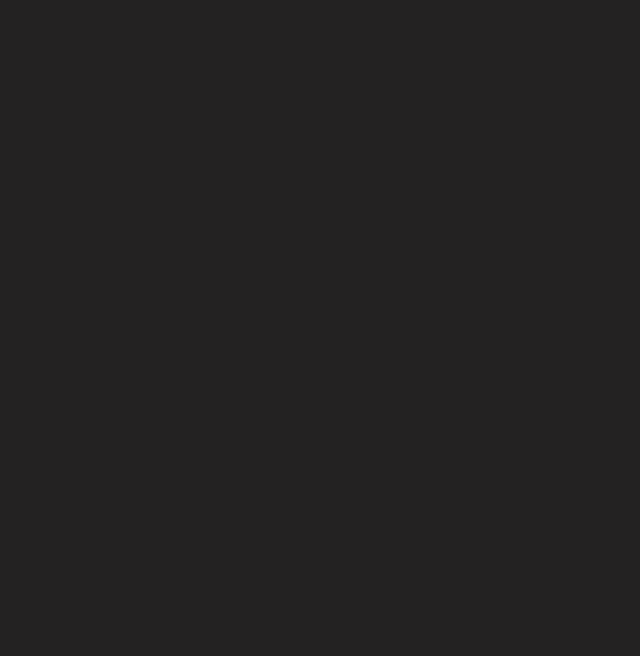
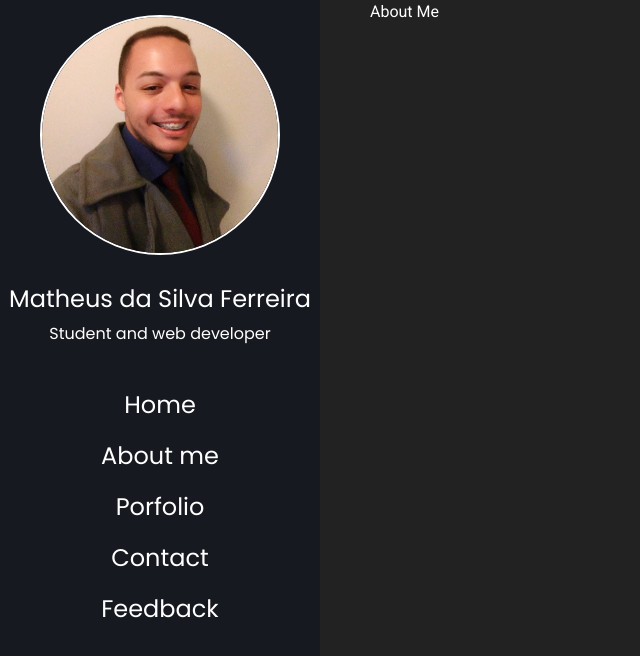
Before and after one commit to Matheus3Ferreira/dotFerreira, a React (Create React App) app: page /aboutme in a window 1280 px wide. Before the commit this address had no page. Shown: the top 656 px of the page, without its empty margins (0-640 px from the left). Built offline with nearby package versions, Linux system fonts and the light colour scheme.

Commit message:
Fixing navbar all pages

```diff
--- a/public/index.html
+++ b/public/index.html
@@ -14,6 +14,7 @@
     <link rel="preconnect" href="https://fonts.gstatic.com" crossorigin>
     <link href="https://fonts.googleapis.com/css2?family=Poppins:wght@400;700&family=Roboto:wght@400;700&display=swap" rel="stylesheet">
     <link rel="manifest" href="%PUBLIC_URL%/manifest.json" />
+    <link href="https://cdn.jsdelivr.net/npm/bootstrap@5.1.3/dist/css/bootstrap.min.css" rel="stylesheet" integrity="sha384-1BmE4kWBq78iYhFldvKuhfTAU6auU8tT94WrHftjDbrCEXSU1oBoqyl2QvZ6jIW3" crossorigin="anonymous">
 
     <title>React App</title>
   </head>
--- a/src/App.tsx
+++ b/src/App.tsx
@@ -1,15 +1,13 @@
-import "bootstrap/dist/css/bootstrap.min.css";
-import { BrowserRouter, Route, Routes } from "react-router-dom";
-import { Home } from "./pages/Home";
+import { SideBar } from "./components/SideBar";
 import "./styles/global.scss";
+import {RoutesComponent} from "./routes"
 
 function App() {
   return (
-    <BrowserRouter>
-      <Routes>
-        <Route index element={<Home />} />
-      </Routes>
-    </BrowserRouter>
+   <div className="page-layout">
+     <SideBar />
+     <RoutesComponent/>
+   </div>
   );
 }
 
--- /dev/null
+++ b/src/components/SideBar.tsx
@@ -0,0 +1,19 @@
+import profile from "../assets/profile.svg";
+import "../styles/sidebar.scss"
+
+export function SideBar(){
+    return (
+        <div className="side-bar">
+            <img src={profile} alt="profile"/>
+            <h2>Matheus da Silva Ferreira</h2>
+            <p>Student and web developer</p>
+            <nav>
+                <a href="/">Home</a>
+                <a href="/aboutme">About me</a>
+                <a href="#c">Porfolio</a>
+                <a href="#d">Contact</a>
+                <a href="#e">Feedback</a>
+            </nav>
+        </div>
+    )
+}
--- /dev/null
+++ b/src/pages/AboutMe.tsx
@@ -0,0 +1,9 @@
+
+
+export function AboutMe() {
+    return (
+        <>
+        About Me
+        </>
+    )
+}
--- a/src/pages/Home.tsx
+++ b/src/pages/Home.tsx
@@ -1,4 +1,4 @@
-import profile from "../assets/profile.svg";
+
 import server from "../assets/server.svg";
 import "../styles/home.scss";
 import {Button} from "../components/Button"
@@ -6,18 +6,6 @@ import {Button} from "../components/Button"
 export function Home() {
     return (
         <div className="home-page">
-            <div className="side-bar">
-                <img src="https://avatars.githubusercontent.com/u/69362122?v=4" alt="profile"/>
-                <h2>Matheus da Silva Ferreira</h2>
-                <p>Student and web developer</p>
-                <nav>
-                    <a href="#a">Home</a>
-                    <a href="#b">About me</a>
-                    <a href="#c">Porfolio</a>
-                    <a href="#d">Contact</a>
-                    <a href="#e">Feedback</a>
-                </nav>
-            </div>
             <main>
                 <h2 className="page-title">DotFerreira.com</h2>
                 <h1>Hello, it's me, Matheus.<br/>Javascript and Typescript developer.</h1>
--- /dev/null
+++ b/src/routes.tsx
@@ -0,0 +1,14 @@
+import { BrowserRouter, Route, Routes } from "react-router-dom";
+import { AboutMe } from "./pages/AboutMe";
+import { Home } from "./pages/Home";
+
+export function RoutesComponent() {
+  return (
+    <BrowserRouter>
+      <Routes>
+        <Route index element={<Home />} />
+        <Route path="/aboutme"element={<AboutMe />}></Route>
+      </Routes>
+    </BrowserRouter>
+  );
+}
--- a/src/styles/global.scss
+++ b/src/styles/global.scss
@@ -23,3 +23,8 @@ h2 {
     font-size: 24px;
     font-family: "Roboto", sans-serif;
 }
+
+.page-layout {
+    display: flex;
+    height: 100%;
+}
--- a/src/styles/home.scss
+++ b/src/styles/home.scss
@@ -1,41 +1,6 @@
 .home-page {
     display: flex;
 
-    .side-bar{
-        width: 35vw;
-        background: #171920;
-        display: flex;
-        flex-direction: column;
-        align-items: center;
-        margin-right: 50px;
-
-        img {
-            width: 240px;
-            height: 240px;
-            border-radius: 9999px;
-            border: 2px solid #FFF;
-            margin-top: 15px;
-            margin-bottom: 30px;
-        }
-
-        h2, p, a {
-            font-family: "Poppins", sans-serif;
-            text-align: center;
-        }
-
-        nav {
-            display: flex;
-            flex-direction: column;
-            margin-top: 25px;
-
-            a {
-                font-size: 24px;
-                text-decoration: none;
-                color: #FFF;
-                margin-bottom: 15px;
-            }
-        }
-    }
     main {
         height: 100vh;
         width: 100%;
--- /dev/null
+++ b/src/styles/sidebar.scss
@@ -0,0 +1,37 @@
+.side-bar{
+    width: 25vw;
+    height: 100vh;
+    background: #171920;
+    display: flex;
+    flex-direction: column;
+    align-items: center;
+    margin-right: 50px;
+    min-width: 260px;
+
+    > img {
+        width: 240px;
+        height: 240px;
+        border-radius: 9999px;
+        border: 2px solid #FFF;
+        margin-top: 15px;
+        margin-bottom: 30px;
+    }
+
+    h2, p, a {
+        font-family: "Poppins", sans-serif;
+        text-align: center;
+    }
+
+    nav {
+        display: flex;
+        flex-direction: column;
+        margin-top: 25px;
+
+        a {
+            font-size: 24px;
+            text-decoration: none;
+            color: #FFF;
+            margin-bottom: 15px;
+        }
+    }
+}
```
Also changed, not shown: src/assets/profile.svg.
